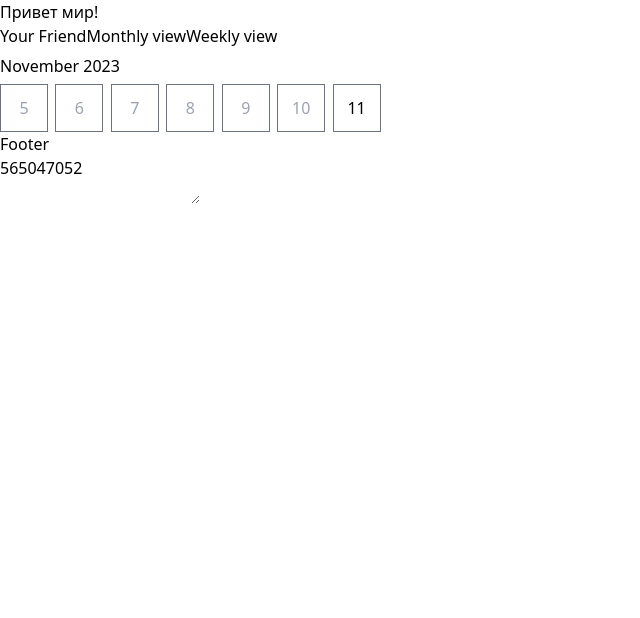
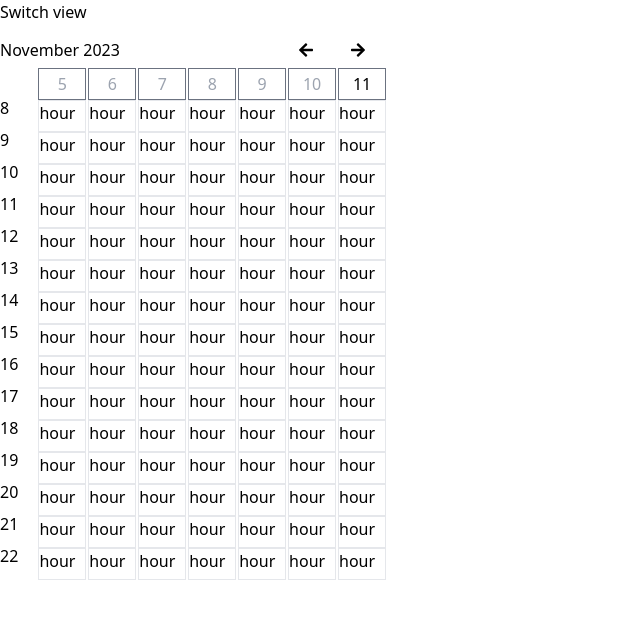
Before and after one commit to Yury-mygit/botpattern_webapp, a React (Create React App) app: page /admin in a window 1280 px wide. Shown: the top 618 px of the page, without its empty margins (0-640 px from the left). Built offline with nearby package versions, Linux system fonts and the light colour scheme.

Commit message:
calendar - 0.1

```diff
--- a/package.json
+++ b/package.json
@@ -13,6 +13,7 @@
     "react": "^18.2.0",
     "react-dom": "^18.2.0",
     "react-icons": "^4.11.0",
+    "react-redux": "^8.1.3",
     "react-router-dom": "^6.18.0",
     "react-scripts": "5.0.1",
     "typescript": "^4.9.5",
--- a/src/App.tsx
+++ b/src/App.tsx
@@ -3,11 +3,16 @@ import './App.css';
 import {  MonthlyCalendar} from "./Components/Calendar/Monthly/Calendar" ;
 import {WeeklyCalendar} from "./Components/Calendar/Weekly/WeeklyCalendar";
 import { Outlet, Link } from "react-router-dom";
+import { useSelector, useDispatch } from 'react-redux'
+import { setUser } from './store/userSlice'
 
+import type {RootState} from "./store/store";
 
 interface Params {
   get: (name: string) => string | null;
 }
+
+
 
 interface User {
     id: number;
@@ -21,7 +26,28 @@ interface AppProps {
     user: User;
 }
 
-function App({ user }: AppProps) {
+function App() {
+
+    const count = useSelector((state: RootState) => state.user)
+    // let tg = window.Telegram.WebApp;
+// const params = new URLSearchParams(tg.initData);
+const params = new URLSearchParams('query_id=AAEM760hAAAAAAzvrSEARQWe&user=%7B%22id%22%3A565047052%2C%22first_name%22%3A%22Yury%22%2C%22last_name%22%3A%22%22%2C%22username%22%3A%22Yury_Gurian%22%2C%22language_code%22%3A%22en%22%2C%22allows_write_to_pm%22%3Atrue%7D&auth_date=1699713413&hash=7b9bd0d6adbf4ddb2101728938a63f2a49fac26382dd2fd6b8c1bee5f5561877');
+
+const queryId = params.get('query_id');
+const user = JSON.parse(decodeURIComponent(params.get('user')!));
+const authDate = params.get('auth_date');
+const hash = params.get('hash');
+
+//565047052
+
+// const user = {
+//   id: 565047052,
+//   first_name: "Yury",
+//   last_name: "",
+//   username: "Yury_Gurian",
+//   language_code: "en",
+//   allows_write_to_pm: true
+// };
 
     const [view, setView] = React.useState<'monthly' | 'weekly'>('weekly');
     const [selectedDay, setSelectedDay] = React.useState<Date | null>(null);
@@ -34,19 +60,17 @@ function App({ user }: AppProps) {
 
     return (
         <div className="app">
-           <Link to={`/user`}>Your Friend</Link>
-        <button onClick={() => setView('monthly')}>Monthly view</button>
-        <button onClick={() => setView('weekly')}>Weekly view</button>
+            <div className="SWITHC VIEW BUTTON mb-2">
+                <button onClick={() => setView(view === 'monthly' ? 'weekly' : 'monthly')}>
+                    Switch view
+                </button>
+            </div>
+            <div>
                 {view === 'monthly' ? (
                   <MonthlyCalendar selectedDay={selectedDay} setSelectedDay={setSelectedDay} meetings={meetings} handleRegister={handleRegister} />
                 ) : (
                   <WeeklyCalendar selectedDay={selectedDay} setSelectedDay={setSelectedDay} meetings={meetings} handleRegister={handleRegister} />
                 )}
-
-          <div>
-          {/*<textarea readOnly value={Object.entries(user).map(([key, value]) => `${key}: ${value}`).join('\n')} />*/}
-          <textarea readOnly value={user.id} />
-
             </div>
         </div>
     );
@@ -54,6 +78,9 @@ function App({ user }: AppProps) {
 }
 
 export default App;
+
+
+
 
 
 
@@ -65,3 +92,6 @@ export default App;
 // console.log(authDate); // 1699713413
 // console.log(hash); // 7b9bd0d6adbf4ddb2101728938a63f2a49fac26382dd2fd6b8c1bee5f5561877
 //
+
+//   {/*<textarea readOnly value={Object.entries(user).map(([key, value]) => `${key}: ${value}`).join('\n')} />*/}
+//           {/*<textarea readOnly value={user.id} />*/}
--- /dev/null
+++ b/src/Components/Calendar/Weekly/Session.tsx
@@ -0,0 +1,35 @@
+import * as React from "react";
+
+type SessionProps = {
+  selectedDay: Date | null;
+  meetings: {[key: string]: {specialist: string, time: string}};
+  onRegister: (event: React.FormEvent<HTMLFormElement>) => void;
+};
+
+const Session: React.FC<SessionProps> = ({selectedDay, meetings, onRegister}) => {
+  if (!selectedDay) return null;
+
+  return (
+    <>
+      <p>Dear customer, you are registering for a session on {selectedDay.toLocaleDateString()}</p>
+      <form onSubmit={onRegister}>
+        <label>
+          Specialist:
+          <input type="text" name="specialist" required />
+        </label>
+        <label>
+          Time:
+          <input type="time" name="time" required />
+        </label>
+        <button type="submit">Register</button>
+      </form>
+      {meetings[selectedDay.toISOString()] && (
+        <div>
+          <h2>Scheduled meeting:</h2>
+          <p>Specialist: {meetings[selectedDay.toISOString()].specialist}</p>
+          <p>Time: {meetings[selectedDay.toISOString()].time}</p>
+        </div>
+      )}
+    </>
+  );
+};
--- a/src/Components/Calendar/Weekly/WeeklyCalendar.tsx
+++ b/src/Components/Calendar/Weekly/WeeklyCalendar.tsx
@@ -1,43 +1,10 @@
 import * as React from 'react';
-import {FaArrowLeft, FaArrowRight} from "react-icons/fa";
 import Header from "../../Header/Header";
 import Footer from "../../Footer/Footer";
-
-
-type SessionProps = {
-  selectedDay: Date | null;
-  meetings: {[key: string]: {specialist: string, time: string}};
-  onRegister: (event: React.FormEvent<HTMLFormElement>) => void;
-};
-
-const Session: React.FC<SessionProps> = ({selectedDay, meetings, onRegister}) => {
-  if (!selectedDay) return null;
-
-  return (
-    <>
-      <p>Dear customer, you are registering for a session on {selectedDay.toLocaleDateString()}</p>
-      <form onSubmit={onRegister}>
-        <label>
-          Specialist:
-          <input type="text" name="specialist" required />
-        </label>
-        <label>
-          Time:
-          <input type="time" name="time" required />
-        </label>
-        <button type="submit">Register</button>
-      </form>
-      {meetings[selectedDay.toISOString()] && (
-        <div>
-          <h2>Scheduled meeting:</h2>
-          <p>Specialist: {meetings[selectedDay.toISOString()].specialist}</p>
-          <p>Time: {meetings[selectedDay.toISOString()].time}</p>
-        </div>
-      )}
-    </>
-  );
-};
-
+import type {RootState } from "../../../store/store";
+import { useSelector, useDispatch } from 'react-redux'
+import { setUser } from '../../../store/userSlice'
+import { useState } from 'react';
 
 type WeeklyCalendarProps = {
   selectedDay: Date | null;
@@ -47,6 +14,10 @@ type WeeklyCalendarProps = {
 };
 
 export const WeeklyCalendar: React.FC<WeeklyCalendarProps> = ({selectedDay, setSelectedDay, meetings, handleRegister}) => {
+
+  const count = useSelector((state: RootState) => state.user)
+  const dispatch = useDispatch()
+
   const [currentWeek, setCurrentWeek] = React.useState(new Date());
   // const [selectedDay, setSelectedDay] = React.useState<Date | null>(null);
   // const [meetings, setMeetings] = React.useState<{[key: string]: {specialist: string, time: string}}>({});
@@ -70,29 +41,79 @@ export const WeeklyCalendar: React.FC<WeeklyCalendarProps> = ({selectedDay, setS
     days.push(new Date(startOfWeek.getFullYear(), startOfWeek.getMonth(), startOfWeek.getDate() + i));
   }
 
+  function generateHours() {
+  const hours = [];
+  for (let i = 8; i <= 22; i++) {
+    hours.push(i);
+  }
+  return hours;
+}
+
+const hours = generateHours();
+const url = "https://customer.freedompay.money/v1/merchant/545158/card/payment?pg_payment_id=8843482fc7534fe4ffd4fef11a72fc2d";
+
+const [showIframe, setShowIframe] = useState(false);
     const generateCalendarDays = (daysArray: Date[]) => {
         return daysArray.map((dayDate, index) => {
             dayDate.setHours(0, 0, 0, 0); // Normalize to compare only year, month, and day
             return (
+                <div className="flex flex-row">
+
+                    <div>
                         <div
                             key={index}
-            className={`w-12 h-12 border border-gray-500 flex items-center justify-center
+                            className={`flex flex-col w-12 h-8 border border-gray-500 items-center justify-center
                             ${dayDate < currentDate ? 'text-gray-400' : ''} ${dayDate.getTime() === selectedDay?.getTime() ? 'bg-blue-200' : ''}`}
-            onClick={() => setSelectedDay(dayDate)}>
+                            onClick={() => setSelectedDay(dayDate)}
+                        >
                             {dayDate.getDate()}
                         </div>
+
+                        <div className="flex flex-col">
+                             {hours.map(hour => (
+                                 <div key={hour} className='border w-12 h-8 '>
+                                    hour
+                                 </div>
+                             ))}
+                        </div>
+                    </div>
+
+
+                </div>
+
+
             );
         });
     };
 
   return (
-    <div className="callendar_wrapper w-96">
+    <div className="callendar_wrapper w-96 ">
       <Header prevMonth={prevWeek} nextMonth={nextWeek} currentMonth={currentWeek}/>
+      <div className="CALENDAR flex flex-row mb-16">
+        <div className="pt-7 w-10 h-8">
+              {hours.map(hour => (
+                  <div key={hour} className="h-8">{hour}</div>
+              ))}
+            </div>
         <div className="grid grid-cols-7 gap-1">
           {generateCalendarDays(days)}
         </div>
-      <Session selectedDay={selectedDay} meetings={meetings} onRegister={handleRegister} />
-      <Footer />
+      </div>
+
+
+
     </div>
   );
 }
+
+
+
+
+//  {/*{count.id}*/}
+//       <Footer />
+//
+//          <button onClick={() => setShowIframe(!showIframe)}>
+//         {showIframe ? 'Закрыть' : 'Оплатить'}
+//       </button>
+//
+//       {showIframe && <iframe src={url} title="Payment Frame" style={{width: '100%', height: '600px'}}></iframe>}
--- a/src/Components/Footer/Footer.tsx
+++ b/src/Components/Footer/Footer.tsx
@@ -4,7 +4,7 @@ type FooterProps = {
 
 }
 const Footer: React.FC<FooterProps> = ({})=>{
-return(<div>Footer</div>)
+return(<div className="Footer">Footer</div>)
 }
 
 export default Footer
--- a/src/Components/Header/Header.tsx
+++ b/src/Components/Header/Header.tsx
@@ -15,12 +15,12 @@ const Header: React.FC<HeaderProps> = ({ prevMonth, nextMonth, currentMonth }) =
       {currentMonth.toLocaleString('default', { month: 'long', year: 'numeric' })}
     </div>
     <div>
-      <IconButton onClick={prevMonth}>
-        <FaArrowLeft />
-      </IconButton>
-      <IconButton onClick={nextMonth}>
-        <FaArrowRight />
-      </IconButton>
+<IconButton onClick={prevMonth}>
+  <FaArrowLeft color="black" />
+</IconButton>
+<IconButton onClick={nextMonth}>
+  <FaArrowRight color="black" />
+</IconButton>
     </div>
   </div>
 );
--- a/src/Components/Root.tsx
+++ b/src/Components/Root.tsx
@@ -27,7 +27,7 @@ export  const Root = (props: Props) => {
 
     return (
         <div>
-            <h1>Привет мир!</h1>
+            {/*<h1>Привет мир!</h1>*/}
             <Outlet/>
         </div>
     );
--- /dev/null
+++ b/src/Components/User/User.tsx
@@ -0,0 +1,13 @@
+// @flow
+import * as React from 'react';
+
+type Props = {
+
+};
+export const User = (props: Props) => {
+    return (
+        <div>
+            User
+        </div>
+    );
+};
--- /dev/null
+++ b/src/store/store.tsx
@@ -0,0 +1,13 @@
+import { configureStore } from '@reduxjs/toolkit'
+import userSlice from './userSlice'
+
+export const store = configureStore({
+  reducer: {
+      user: userSlice,
+  },
+})
+
+// Infer the `RootState` and `AppDispatch` types from the store itself
+export type RootState = ReturnType<typeof store.getState>
+// Inferred type: {posts: PostsState, comments: CommentsState, users: UsersState}
+export type AppDispatch = typeof store.dispatch
--- /dev/null
+++ b/src/store/userSlice.ts
@@ -0,0 +1,34 @@
+import { createSlice, PayloadAction } from '@reduxjs/toolkit'
+
+export interface UserState {
+  id: number;
+  first_name: string;
+  last_name: string;
+  username: string;
+  language_code: string;
+  allows_write_to_pm: boolean;
+}
+
+const initialState: UserState = {
+  id: 0,
+  first_name: "",
+  last_name: "",
+  username: "",
+  language_code: "",
+  allows_write_to_pm: false,
+}
+
+export const userSlice = createSlice({
+  name: 'user',
+  initialState,
+  reducers: {
+    setUser: (state, action: PayloadAction<UserState>) => {
+      return action.payload;
+    },
+  },
+})
+
+// Action creators are generated for each case reducer function
+export const { setUser } = userSlice.actions
+
+export default userSlice.reducer
```
Also changed, not shown: src/index.tsx (+52 -16 lines), 1 other file (tests, documents, lock files or other folders). Lines whose indentation alone changed are shown as unchanged.
